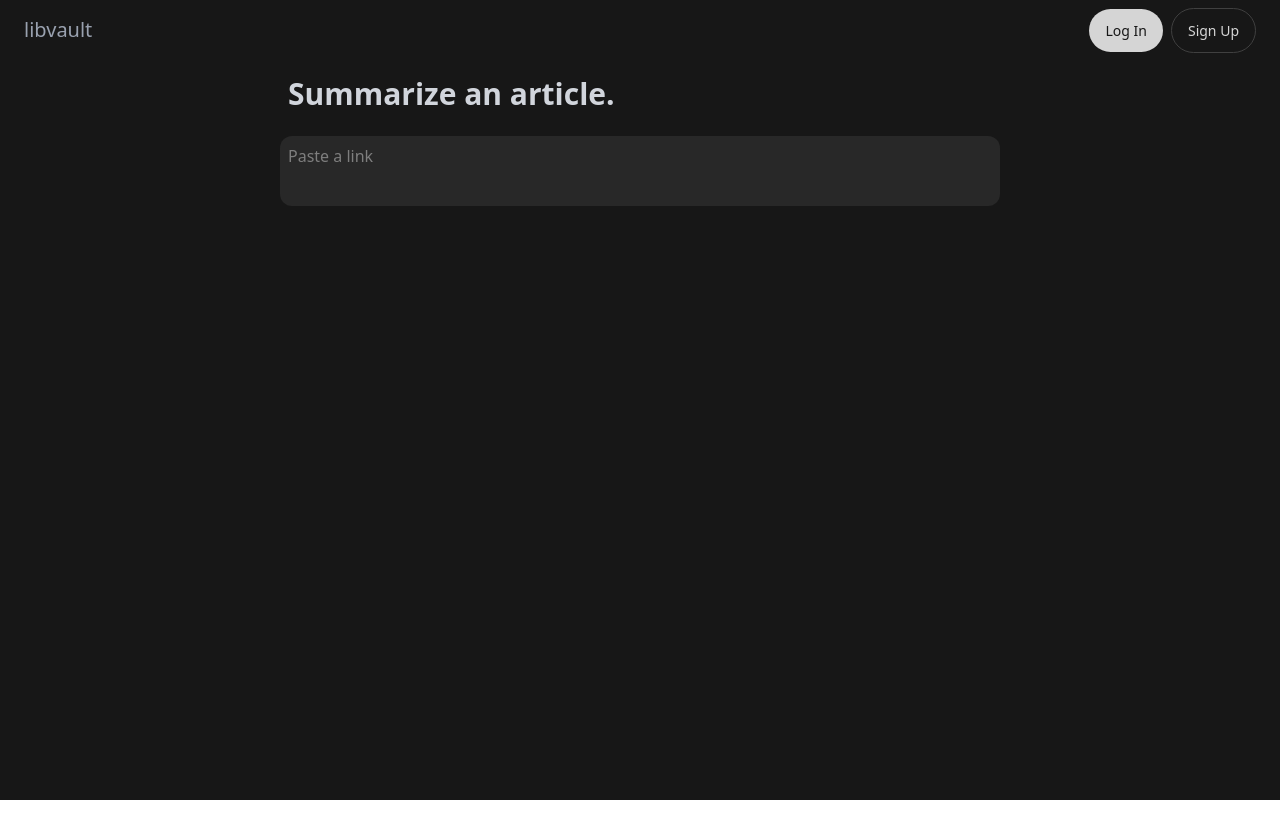
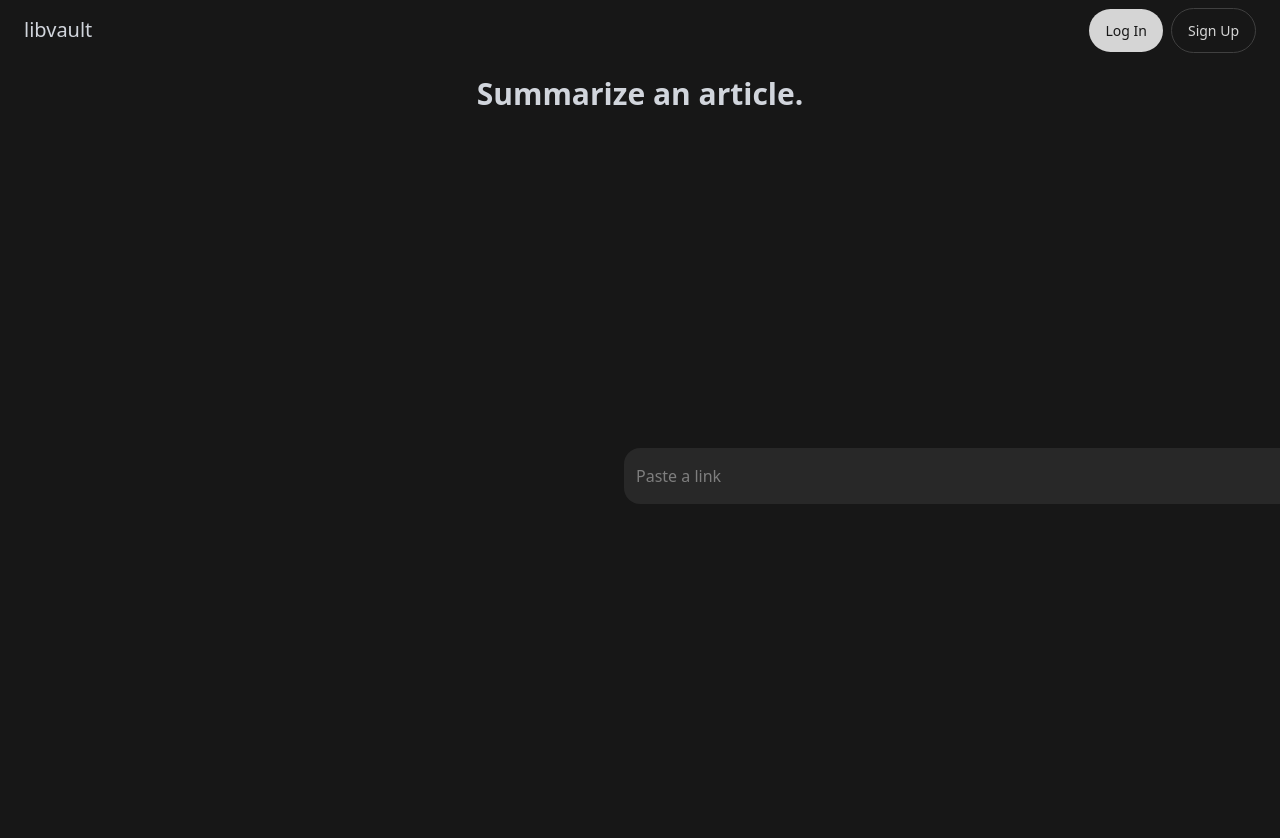
Before and after one commit to possiblymartin/libvault, a React (Vite) app in the folder client/: page / in a window 1280 px wide. Shown: the top 838 px of the page. Before the commit the page ends 800 px from the top, so only its background shows below. Built offline with nearby package versions, Linux system fonts and the light colour scheme.

Commit message:
working on summarizing pre-login

```diff
--- a/client/src/components/Header.jsx
+++ b/client/src/components/Header.jsx
@@ -3,26 +3,11 @@ import Dropdown from './Dropdown';
 import Login from '../pages/Login'
 
 const Header = () => {
-  const [hasScrolled, setHasScrolled] = useState(false);
-
-  useEffect(() => {
-    const handleScroll = () => {
-      if (window.scrollY > 0) {
-        setHasScrolled(true);
-      } else {
-        setHasScrolled(false);
-      }
-    };
-
-    window.addEventListener('scroll', handleScroll);
-    return () => window.removeEventListener('scroll', handleScroll);
-  }, [])
-
   return (
-    <header className={`sticky px-6 py-4 w-full text-md flex items-center justify-between z-50 transition-border ${hasScrolled ? 'border-b border-gray-300' : ''}`}>
+    <header className="px-6 py-4 w-full text-md flex items-center justify-between">
       {/* Left Section */}
       <div className="flex items-center space-x-8">
-        <div className="text-xl font-medium text-gray-400">libvault</div>
+        <div className="text-xl font-medium text-gray-300">libvault</div>
       </div>
       {/* Right Section */}
       <div className="space-x-2">
--- a/client/src/components/SummarizeArticle.jsx
+++ b/client/src/components/SummarizeArticle.jsx
@@ -1,31 +1,89 @@
-import { useState, useRef, useEffect } from 'react';
+import React, { useEffect, useState } from 'react';
+import axios from 'axios';
+import { FaArrowRight } from "react-icons/fa6";
 
-const SummarizeArticle = () => {
-  const [text, setText] = useState("");
-  const textareaRef = useRef(null);
+
+const SummarizeArticle = ({ isLoggedIn, userId }) => {
+  const [url, setUrl] = useState('');
+  const [summary, setSummary] = useState(null);
+  const [fullArticle, setFullArticle] = useState(null);
+  const [loading, setLoading] = useState(false);
+  const [error, setError] = useState(null);
+  const [hasSummarized, setHasSummarized] = useState (
+    localStorage.getItem("hasSummarized") === "true"
+  );
 
   useEffect(() => {
-    if (textareaRef.current) {
-      textareaRef.current.style.height = "auto";
-      textareaRef.current.style.height = textareaRef.current.scrollHeight + "px";
+    if (summary || fullArticle) {
+      localStorage.setItem("hasSummarized", "true");
+      setHasSummarized(true);
     }
-  }, [text]);
+  }, [summary, fullArticle]);
 
-  const handleChange = (event) => {
-    setText(event.target.value);
-  };
+  const handleSubmit = async (e) => {
+    e.preventDefault();
+    if (!isLoggedIn && hasSummarized) {
+      setError("You must sign in to summarize more than one article.");
+      return;
+    }
+    setLoading(true);
+    setError(null);
+
+    try {
+      const response = await axios.post("http://127.0.0.1:5001/summarize", {url});
+      setSummary(response.data.summary);
+      setFullArticle(response.data.full_article);
+
+      if (isLoggedIn) {
+        await axios.post("http://127.0.0.1:5001/save-article", {
+          user_id: userId,
+          url,
+          summary: response.data.summary,
+          full_article: response.data.full_article,
+        });
+      }
+    } catch (err) {
+      setError("Failed to fetch summary. Please try again")
+    } finally {
+      setLoading(false);
+    }
+  }
 
   return (
-    <div className="rounded-xl bg-gray-800 text-gray-300 grayscale p-2 w-180">
-      <textarea
-        ref={textareaRef}
-        value={text}
-        onChange={handleChange}
-        placeholder="Paste a link"
-        className="w-full  text-gray-300 resize-none overflow-hidden focus:ring-0 focus:outline-none"
-      >
+    <div className="flex flex-col h-screen p-4">
+      <div className={`flex-grow p-4 ${summary ? "" : "justify-center items-center"}`}>
+        {summary && (
+          <div className="bg-gray-700 p-4 rounded-lg mb-4 text-left grayscale">
+            <h2 className="font-bold text-lg text-gray-300">Summary:</h2>
+            <ul className="list-disc list-inside text-gray-400">
+              {summary.map((point, index) => (
+                <li key={index}>(point)</li>
+              ))}
+            </ul>
+          </div>
+        )}
 
-      </textarea>
+        {fullArticle && (
+          <div className="bg-gray-800 p-4 rounded-lg text-gray-300 text-left grayscale">
+            <h2 className="font-bold text-lg text-white">Full Article:</h2>
+            <p className="whitespace-pre-wrap">{fullArticle}</p>
+          </div>
+        )}
+      </div>
+
+        <div className={`rounded-2xl bg-gray-800 ${summary ? "fixed bottom-0 left-0": "absolute top-1/2 transform -translate-y-1/2"} text-gray-300 grayscale p-3 w-180`}>
+          <form className="justify-between flex" onSubmit={handleSubmit}>
+            <input
+              placeholder="Paste a link"
+              className="w-full text-gray-300 resize-none overflow-hidden focus:ring-0 focus:outline-none"
+              value={url}
+              onChange={(e) => setUrl(e.target.value)}
+            />
+            <div className="justify-end">
+              <button className="items-center align-middle justify-center rounded-full bg-gray-200 hover:opacity-75 p-2 cursor-pointer"><FaArrowRight className="text-gray-900" /></button>
+            </div>
+          </form>
+        </div>
     </div>
   )
 }
--- a/client/src/layouts/MainLayout.jsx
+++ b/client/src/layouts/MainLayout.jsx
@@ -3,9 +3,9 @@ import Header from '../components/Header';
 
 const MainLayout = ({ children }) => {
   return (
-    <div className="flex flex-col min-h-screen items-center">
+    <div className="flex flex-col min-h-screen">
       <Header />
-      <main className="flex-grow p-4">
+      <main className="flex-grow flex items-center justify-center p-4">
         {children}
       </main>
     </div>
--- a/client/src/pages/Home.jsx
+++ b/client/src/pages/Home.jsx
@@ -5,10 +5,12 @@ import SummarizeArticle from '../components/SummarizeArticle';
 const Home = () => {
   return (
     <MainLayout>
-      <div className="px-2 justify-center items-center text-gray-300 text-3xl font-semibold mb-6">
-        Summarize an article.
+      <div className="flex flex-col items-center justify-center text-center h-full">
+        <div className="px-2 justify-center text-gray-300 text-3xl font-semibold mb-6">
+          Summarize an article.
+        </div>
+        <SummarizeArticle />
       </div>
-      <SummarizeArticle />
     </MainLayout>
   )
 }
```
Also changed, not shown: 2 other files (tests, documents, lock files or other folders).
